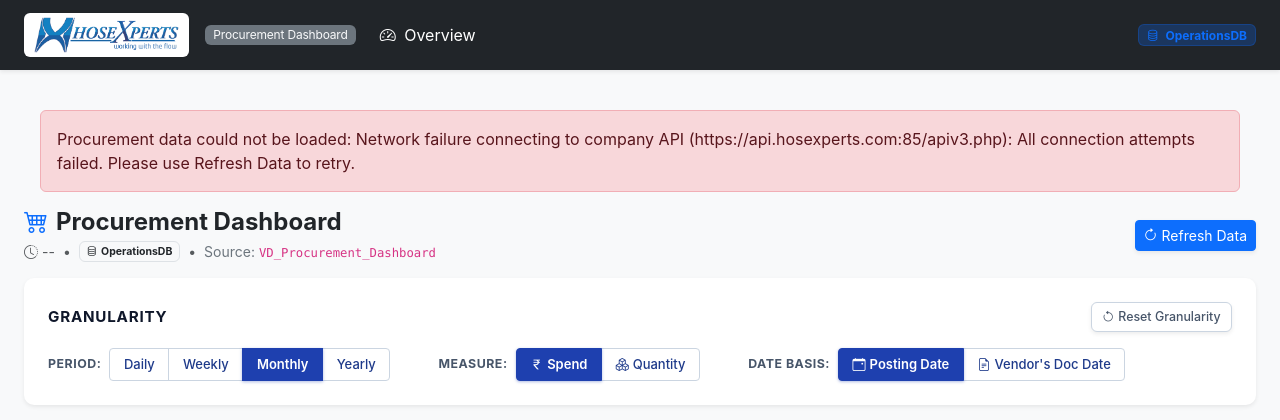
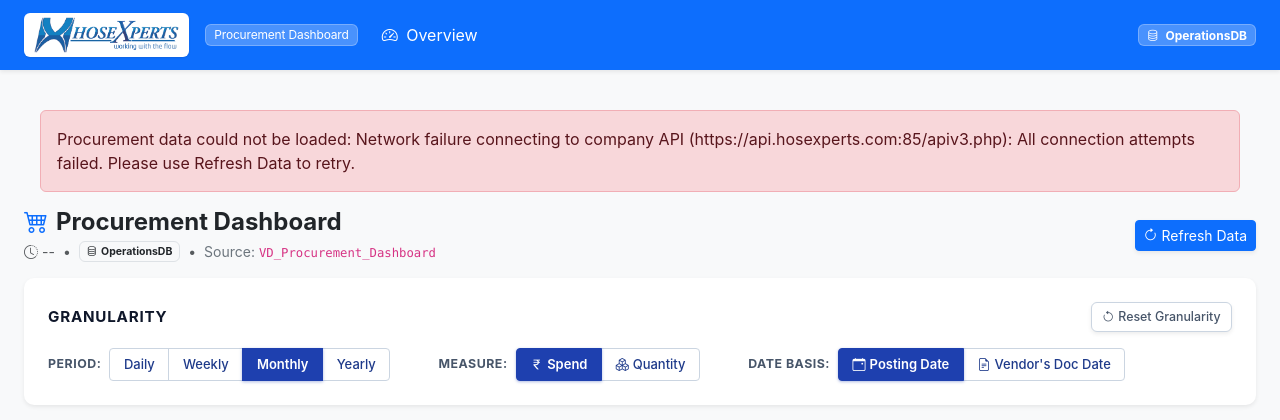
Before and after one commit to ithosexperts/Procurement_Dashboard, a FastAPI app: page / in a window 1280 px wide. Shown: the top 420 px of the page. Run offline with FastAPI, Linux system fonts and the light colour scheme; data that the repository does not hold is empty.

Commit message:
Update navbar header styling from black (bg-dark) to primary blue (bg-primary)

```diff
--- a/app/templates/base.html
+++ b/app/templates/base.html
@@ -13,7 +13,7 @@
 </head>
 <body class="bg-light">
     <!-- Navbar -->
-    <nav class="navbar navbar-expand-lg navbar-dark bg-dark sticky-top shadow-sm">
+    <nav class="navbar navbar-expand-lg navbar-dark bg-primary sticky-top shadow-sm">
         <div class="container-fluid px-4">
             <a class="navbar-brand d-flex align-items-center" href="/" aria-label="HoseXperts Procurement Dashboard">
                 <img
@@ -24,7 +24,7 @@
                     height="44"
                     loading="eager"
                 >
-                <span class="ms-3 badge bg-secondary text-light fw-normal py-1 px-2" style="font-size: 0.75rem;">Procurement Dashboard</span>
+                <span class="ms-3 badge bg-white bg-opacity-25 text-white fw-normal py-1 px-2 border border-white border-opacity-25" style="font-size: 0.75rem;">Procurement Dashboard</span>
             </a>
 
             <button class="navbar-toggler" type="button" data-bs-toggle="collapse" data-bs-target="#navContent">
@@ -39,8 +39,8 @@
                 </ul>
 
                 <div class="d-flex align-items-center gap-3">
-                    <span class="badge bg-primary bg-opacity-25 text-primary border border-primary border-opacity-25 px-2 py-1">
-                        <i class="bi bi-database me-1"></i> {{ database or 'Test_OperationsDB' }}
+                    <span class="badge bg-white bg-opacity-25 text-white border border-white border-opacity-25 px-2 py-1">
+                        <i class="bi bi-database me-1"></i> {{ database or 'OperationsDB' }}
                     </span>
                 </div>
             </div>
```
